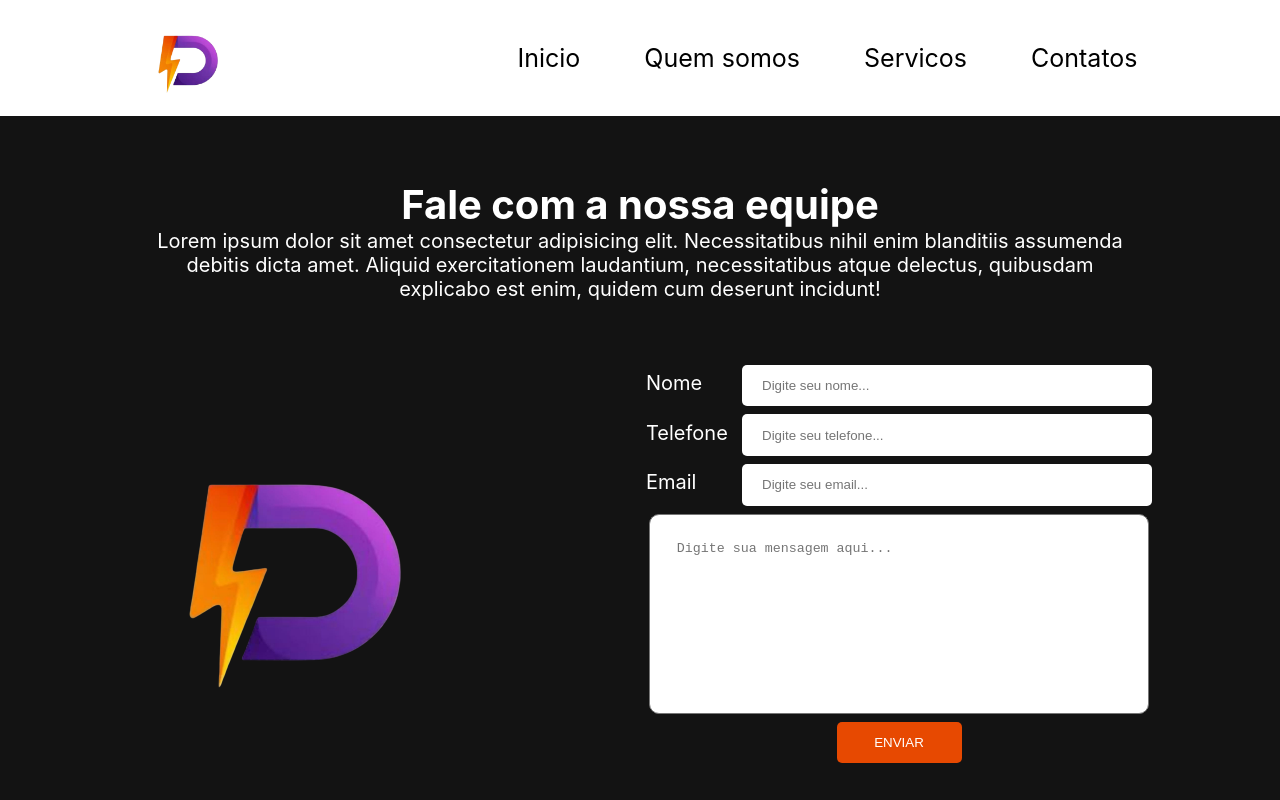
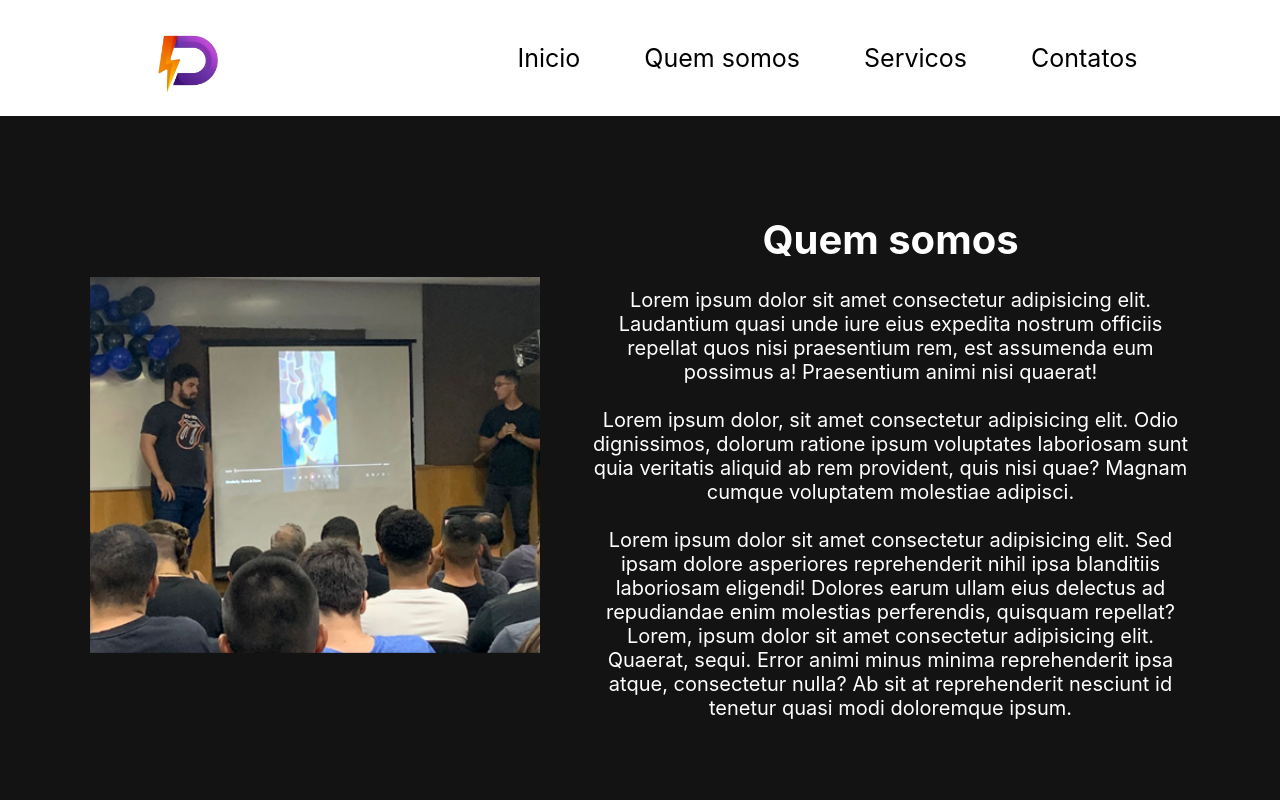
Before and after one commit to leo1lazaro/Develocity-Site, a React (Create React App) app: page / in a window 1280 px wide. Shown: the top 800 px of the page. Built offline with nearby package versions, Linux system fonts and the light colour scheme.

Commit message:
Feature: add page QuemSomos

```diff
--- a/src/App.jsx
+++ b/src/App.jsx
@@ -11,7 +11,7 @@ function App() {
   //o nome da pagina visivel com as seguintes opcoes
   //opcoes home, quemSomos, servicos, contatos
 
-  const paginaVisivel = 'contatos'; //altere somente nessa linha
+  const paginaVisivel = 'quemSomos'; //altere somente nessa linha
 
   return (
     <div className="App">
--- a/src/Components/Pages/Contatos/SectionAContatos/sectionacontatos.css
+++ b/src/Components/Pages/Contatos/SectionAContatos/sectionacontatos.css
@@ -7,7 +7,7 @@
     background-color: #131313;
     color: white;
     padding: 4em 2em;
-    height: 88vh;
+    min-height: 88vh;
 }
 .section-a-contatos-top{
     text-align: center;
--- /dev/null
+++ b/src/Components/Pages/QuemSomos/SectionAQuemSomos/index.jsx
@@ -0,0 +1,24 @@
+import React from 'react'
+import './sectionaquemsomos.css';
+import img001 from '../../../../Images/fotoQuemSomos.png';
+import img002 from '../../../../Images/LOGO D.png';
+
+
+const SectionAQuemSomos = () => {
+
+  return (
+    <section className="section-a-quemsomos">
+        <div className="section-a-quemsomos-img">
+            <img src={img001} alt="imagem palestra develocity"  className='section-a-quemsomos-img-palestra'/>
+        </div>
+        <div className='section-a-quemsomos-textos'>
+            <h2 className='section-a-quemsomos-textos-titulo'>Quem somos</h2>
+            <p className='section-a-quemsomos-textos-paragrafo quemsomos-textos-p1'>Lorem ipsum dolor sit amet consectetur adipisicing elit. Laudantium quasi unde iure eius expedita nostrum officiis repellat quos nisi praesentium rem, est assumenda eum possimus a! Praesentium animi nisi quaerat!</p>
+            <p className='section-a-quemsomos-textos-paragrafo quemsomos-textos-p2'> Lorem ipsum dolor, sit amet consectetur adipisicing elit. Odio dignissimos, dolorum ratione ipsum voluptates laboriosam sunt quia veritatis aliquid ab rem provident, quis nisi quae? Magnam cumque voluptatem molestiae adipisci.</p>
+            <p className='section-a-quemsomos-textos-paragrafo quemsomos-textos-p3'>Lorem ipsum dolor sit amet consectetur adipisicing elit. Sed ipsam dolore asperiores reprehenderit nihil ipsa blanditiis laboriosam eligendi! Dolores earum ullam eius delectus ad repudiandae enim molestias perferendis, quisquam repellat? Lorem, ipsum dolor sit amet consectetur adipisicing elit. Quaerat, sequi. Error animi minus minima reprehenderit ipsa atque, consectetur nulla? Ab sit at reprehenderit nesciunt id tenetur quasi modi doloremque ipsum.</p>
+        </div>
+    </section>
+  )
+}
+
+export default SectionAQuemSomos
--- /dev/null
+++ b/src/Components/Pages/QuemSomos/SectionAQuemSomos/sectionaquemsomos.css
@@ -0,0 +1,35 @@
+.section-a-quemsomos{
+    display: flex;
+    justify-content: space-around;
+    align-items: center;
+    width: 100%;
+    padding: 4em 4em;
+    background-color: #131313;
+    color: white;
+    min-height: 88vh;
+}
+.section-a-quemsomos-img-palestra{
+    position: relative;
+    width: 450px;
+}
+.section-a-quemsomos-img-logo{
+    width: 50px;
+    position: absolute;
+    top: 0;
+    left: 0;
+}
+.section-a-quemsomos-textos{
+    width: 600px;
+    display: flex;
+    flex-direction: column;
+    justify-content: space-around;
+    align-items: center;
+    text-align: center;
+    gap: 1.5em;
+}
+.section-a-quemsomos-textos-titulo{
+    font-size: 40px;
+}
+.section-a-quemsomos-textos-paragrafo{
+    font-size: 20px;
+}
--- a/src/Components/Pages/QuemSomos/index.jsx
+++ b/src/Components/Pages/QuemSomos/index.jsx
@@ -1,9 +1,10 @@
 import React from 'react'
+import SectionAQuemSomos from './SectionAQuemSomos'
 
 const QuemSomos = () => {
   return (
     <>
-     <h1>Quem somos</h1>
+     <SectionAQuemSomos />
     </>
   )
 }
```
Also changed, not shown: src/Images/fotoQuemSomos.png (added).
